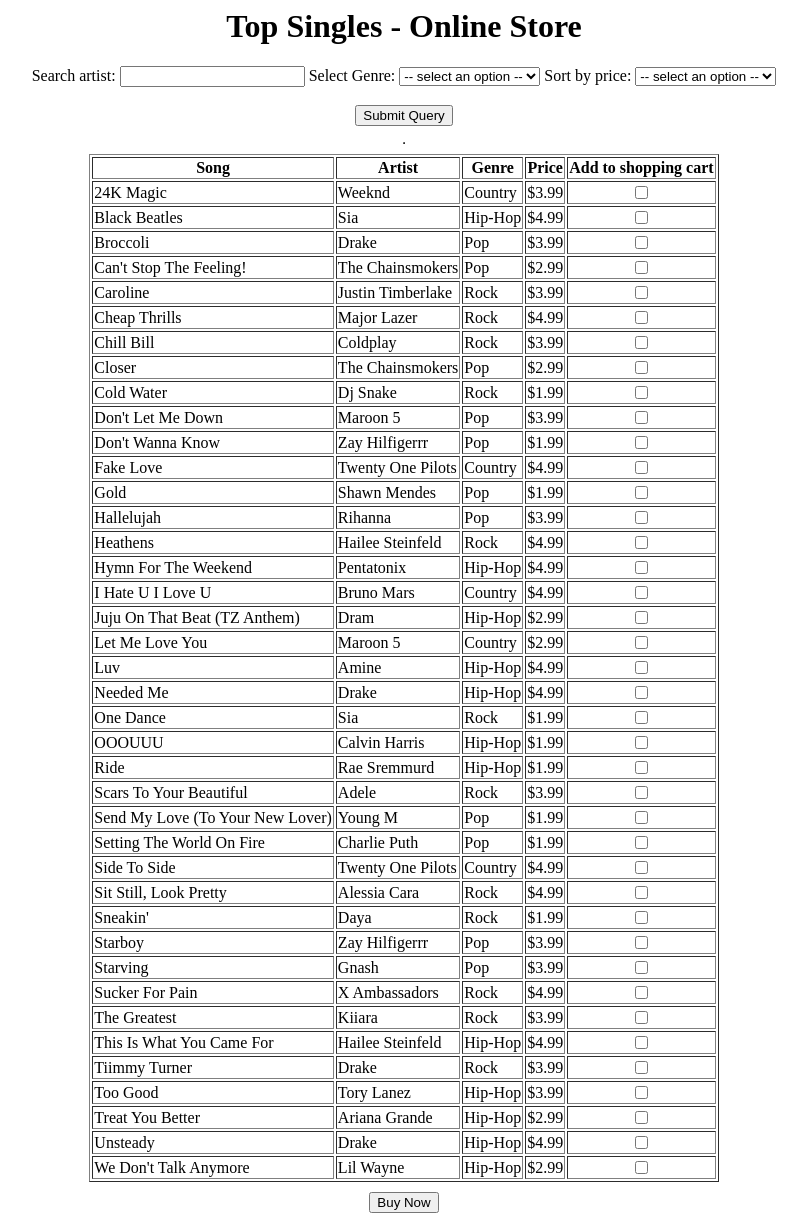
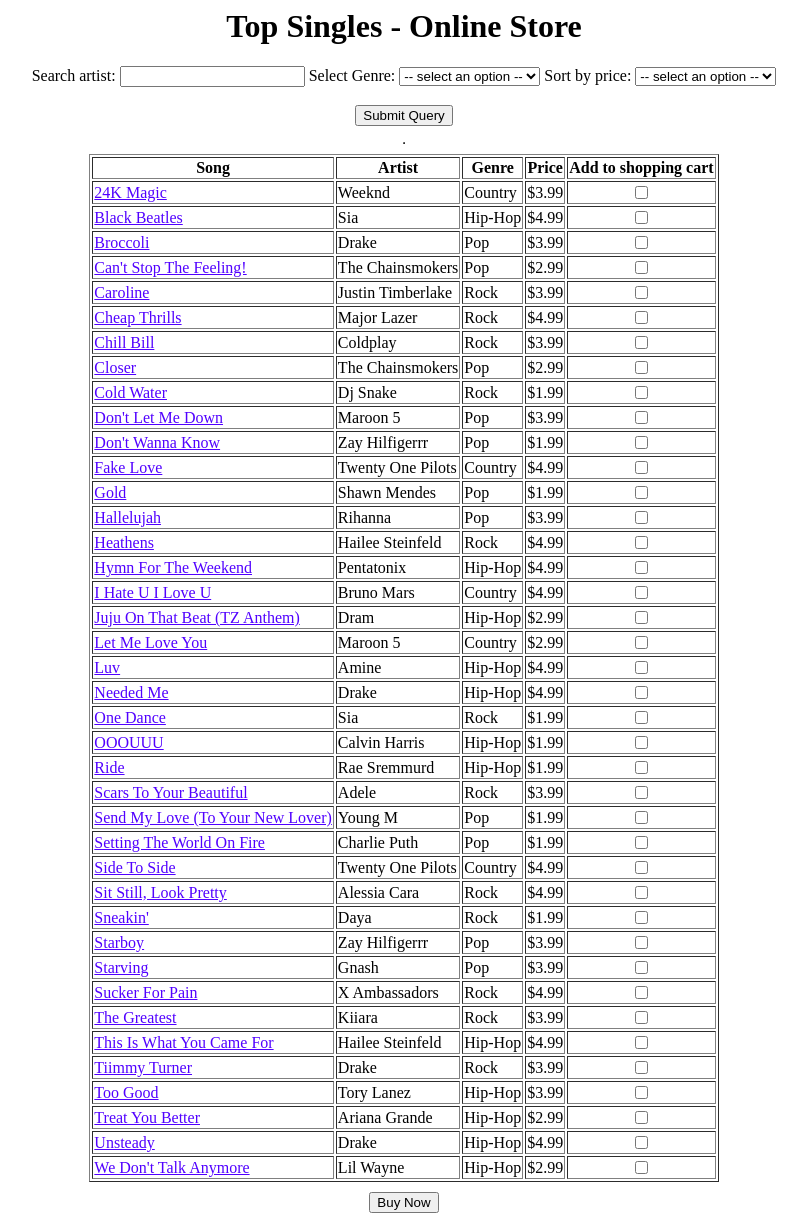
Before and after one commit to EddySigma/CST336Project, a PHP site: page / in a window 1280 px wide. Shown: the whole page, without its empty margins (236-1043 px from the left). Run offline with PHP 8.4, Linux system fonts and the light colour scheme; data comes from the database, SQL or seed files in the repository.

Commit message:
added styling to label for more info

```diff
--- a/public_html/css/theme.css
+++ b/public_html/css/theme.css
@@ -10,6 +10,12 @@
 .hide:focus + .show {display: inline; }
 .hide:focus { display: none; }
 .hide:focus ~ #list { display:block; }
+
+label
+{
+	text-decoration:underline;
+	 color: #5100ff;
+}
 
 
 img
```
